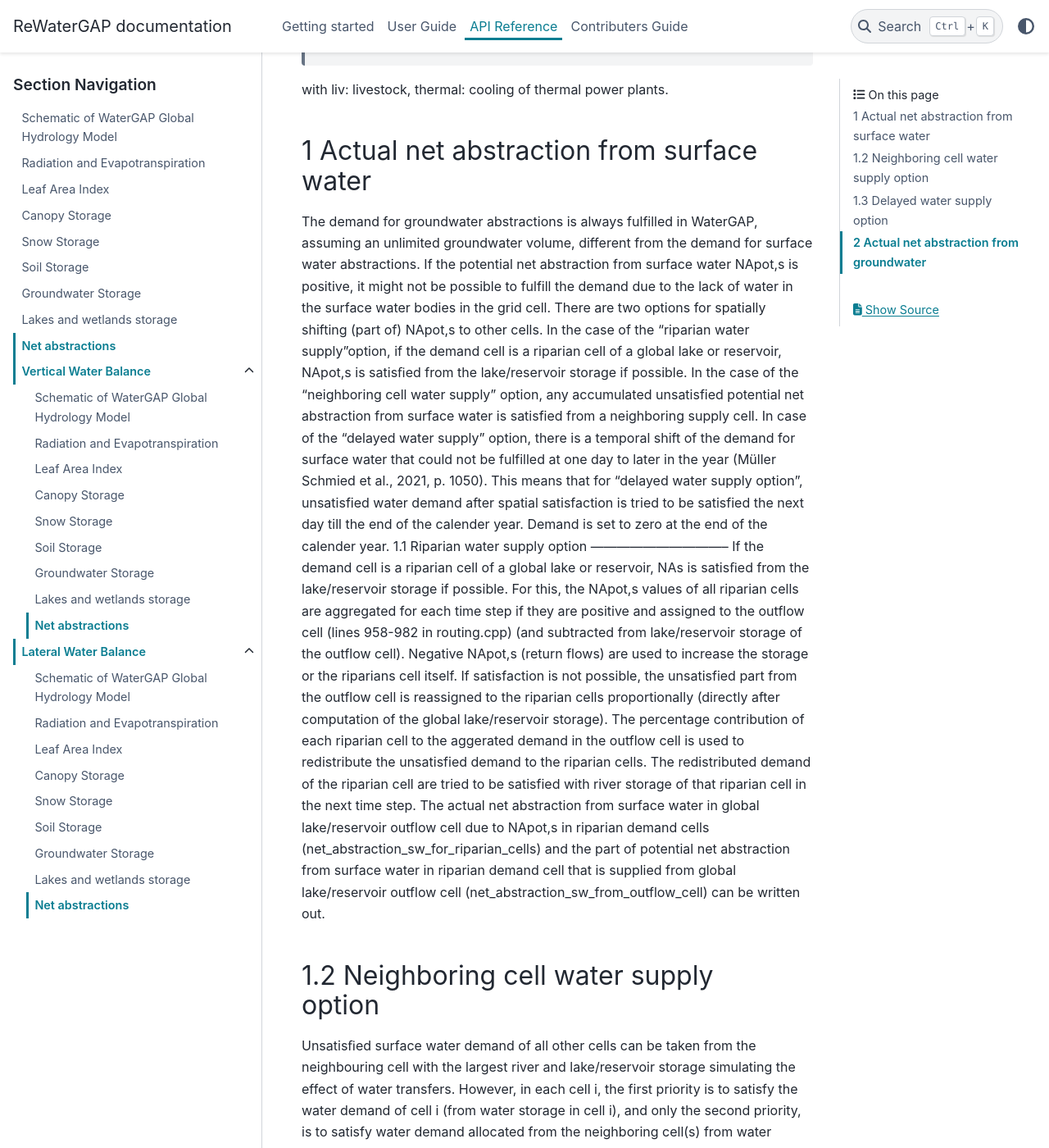
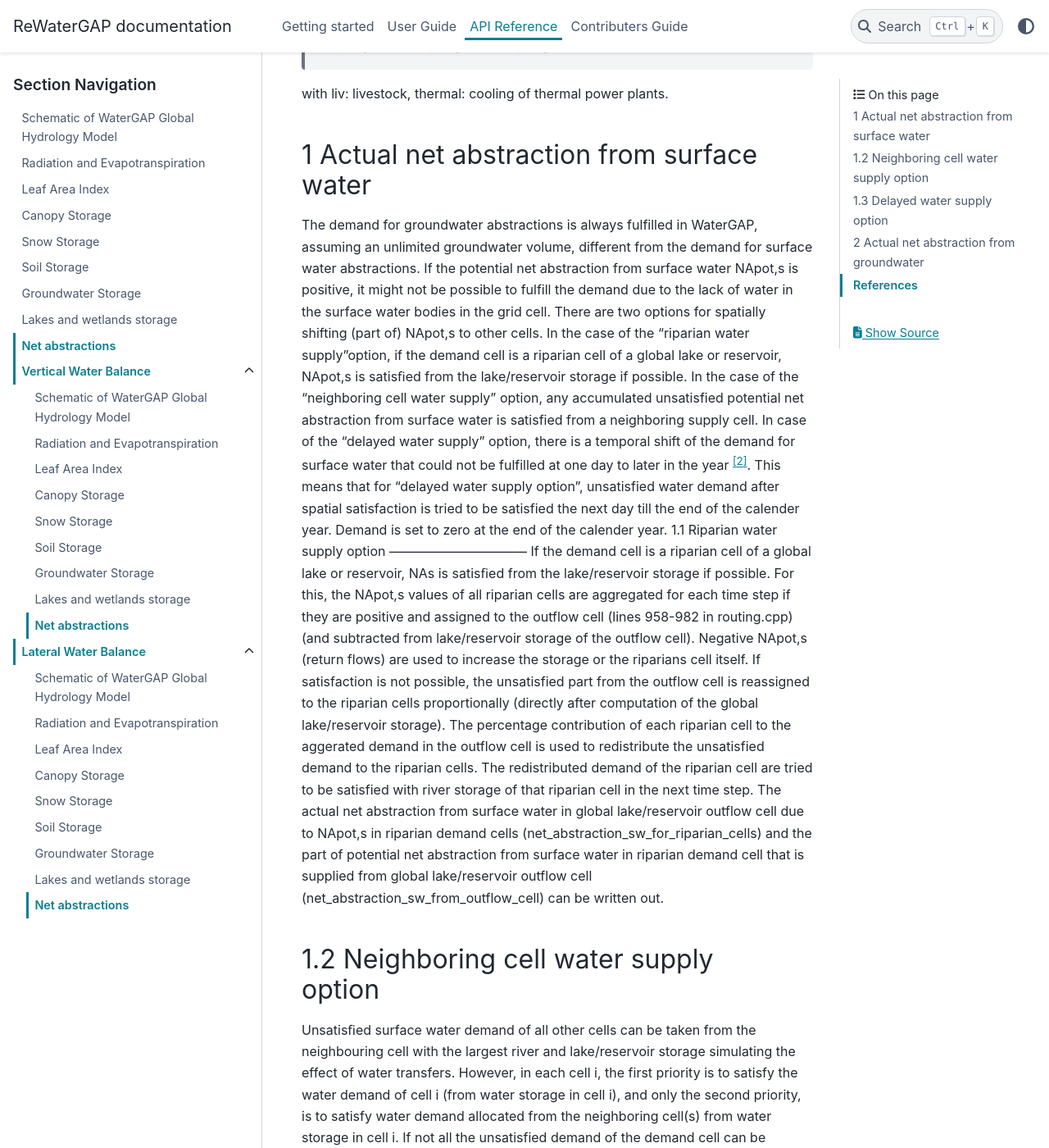
Before and after one commit to HydrologyFrankfurt/ReWaterGAP, a Sphinx documentation site: the page built from docs/api_docs/net_abstractions.rst, in a window 1280 px wide and 1400 px high, scrolled down 1503 px. Shown: the whole window at 82% size. Built offline with Sphinx 7.4.7 and the PyData theme 0.15.4, drawn with Linux system fonts in a browser that asks for light colours; some of the changed text lies outside the part shown.

Commit message:
Update net_abstractions.rst

```diff
--- a/docs/api_docs/net_abstractions.rst
+++ b/docs/api_docs/net_abstractions.rst
@@ -1,9 +1,9 @@
 Net abstractions
 ===============
 Computation of actual net abstractions from surface water and groundwater
-In WaterGAP, water use by five water use sectors is taken simulated, differentiating groundwater and surface water as water source and making assumption of the amount of return flows to either surface water or groundwater. Different from other hydrological models, the impact of human water use on water storages and flows is computed by taking out  net abstractions from either the groundwater (groundwater use) or the surface water bodies lakes/reservoirs and rivers (priority 1: global lakes/reservoirs, priority 2: river, priority 3: local lakes and reservoirs) (surface water use). Net abstractions are the difference between water abstractions from the storage compartment (groundwater or surface water) and the return flows to the storage compartment (Döll et al., 2012). Thus, the impact of irrigation on soil water storage is neglected in WaterGAP. Net abstractions can be positive or negative; the latter occurs if return flows to a storage compartment exceed abstractions from the compartment. Potential net abstraction from groundwater NApot,g and potential net abstraction from surface water NApot,s, which do not take into account water availability, are computed in GWSWUSE and are input to WGHM. The sum of NApot,g and NApot,s equals the potential consumptive water use, i.e. the part of the abstracted water that is evapotranspirated during use.
+In WaterGAP, water use by five water use sectors is taken simulated, differentiating groundwater and surface water as water source and making assumption of the amount of return flows to either surface water or groundwater. Different from other hydrological models, the impact of human water use on water storages and flows is computed by taking out  net abstractions from either the groundwater (groundwater use) or the surface water bodies lakes/reservoirs and rivers (priority 1: global lakes/reservoirs, priority 2: river, priority 3: local lakes and reservoirs) (surface water use). Net abstractions are the difference between water abstractions from the storage compartment (groundwater or surface water) and the return flows to the storage compartment [1]_. Thus, the impact of irrigation on soil water storage is neglected in WaterGAP. Net abstractions can be positive or negative; the latter occurs if return flows to a storage compartment exceed abstractions from the compartment. Potential net abstraction from groundwater NApot,g and potential net abstraction from surface water NApot,s, which do not take into account water availability, are computed in GWSWUSE and are input to WGHM. The sum of NApot,g and NApot,s equals the potential consumptive water use, i.e. the part of the abstracted water that is evapotranspirated during use.
 1 Computation of potential net abstractions from surface water and groundwater
-Only the irrigation, domestic and manufacturing water use sectors are assumed to use groundwater as their source of water in addition to surface water. A fraction frgi of the total return flows from irrigation (using either surface water or groundwater) recharges groundwater, while the rest directly flows to surface water bodies. The return flows of all other four water sectors are assumed to directly reach the surface water (Döll et al., 2012). Implementing these assumptions, the module GWSWUSE computes
+Only the irrigation, domestic and manufacturing water use sectors are assumed to use groundwater as their source of water in addition to surface water. A fraction frgi of the total return flows from irrigation (using either surface water or groundwater) recharges groundwater, while the rest directly flows to surface water bodies. The return flows of all other four water sectors are assumed to directly reach the surface water [1]_. Implementing these assumptions, the module GWSWUSE computes
 
 :math:`NA_{pot,g} = [WA_{pot,g,irri} + WA_{pot,g,dom} + WA_{pot,g,man}] - [frgi*(WA_{pot,g,irri} -CU_{pot,g,irri} + WA_{pot,s,irri} - CU{pot,s,irri})]`	 (1)
 
@@ -24,7 +24,7 @@
 
 1 Actual net abstraction from surface water
 -------------------------------------------
-The demand for groundwater abstractions is always fulfilled in WaterGAP, assuming an unlimited groundwater volume, different from the demand for surface water abstractions. If the potential net abstraction from surface water NApot,s is positive, it might not be possible to fulfill the demand due to the lack of water in the surface water bodies in the grid cell. There are two options for spatially shifting (part of) NApot,s to other cells. In the case of the “riparian water supply”option, if the demand cell is a riparian cell of a global lake or reservoir, NApot,s is satisﬁed from the lake/reservoir storage if possible. In the case of the “neighboring cell water supply” option, any accumulated unsatisfied potential net abstraction from surface water is satisfied from a neighboring supply cell. In case of the “delayed water supply” option, there is a temporal shift of the demand for surface water that could not be fulfilled at one day to later in the year (Müller Schmied et al., 2021, p. 1050). This means that for “delayed water supply option”, unsatisfied water demand after spatial satisfaction is tried to be satisfied the next day till the end of the calender year. Demand is set to zero at the end of the calender year.
+The demand for groundwater abstractions is always fulfilled in WaterGAP, assuming an unlimited groundwater volume, different from the demand for surface water abstractions. If the potential net abstraction from surface water NApot,s is positive, it might not be possible to fulfill the demand due to the lack of water in the surface water bodies in the grid cell. There are two options for spatially shifting (part of) NApot,s to other cells. In the case of the “riparian water supply”option, if the demand cell is a riparian cell of a global lake or reservoir, NApot,s is satisﬁed from the lake/reservoir storage if possible. In the case of the “neighboring cell water supply” option, any accumulated unsatisfied potential net abstraction from surface water is satisfied from a neighboring supply cell. In case of the “delayed water supply” option, there is a temporal shift of the demand for surface water that could not be fulfilled at one day to later in the year [2]_. This means that for “delayed water supply option”, unsatisfied water demand after spatial satisfaction is tried to be satisfied the next day till the end of the calender year. Demand is set to zero at the end of the calender year.
 1.1	Riparian water supply option
 --------------------------------
 If the demand cell is a riparian cell of a global lake or reservoir, NAs is satisﬁed from the lake/reservoir storage if possible. For this, the NApot,s values of all riparian cells are aggregated for each time step if they are positive and assigned to the outflow cell (lines 958-982 in routing.cpp) (and subtracted from lake/reservoir storage of the outflow cell).  Negative NApot,s  (return flows) are used to increase the storage or the riparians cell itself.
@@ -47,7 +47,7 @@
 
 2 Actual net abstraction from groundwater
 -----------------------------------------
-In the computation of NApot,g in GWSWUSE, it is assumed that the total demand for irrigation by surface water can be fulfilled by the water available in surface water bodies including the river. As net abstractions from groundwater are a function of the return flows of irrigation with surface water (return flows of all other sectors are assumed to only flow to surface water bodies, Döll et al. 2012), the potential net abstraction from groundwater NApot,g needs to be adapted if, for each cell and time step, the actual net abstraction from surface water for irrigation is smaller than what was assumed when computing NApot,s of a day (i.e., not all demand for net abstractions from surface water can be fulfilled even after spatial redistribution) or if, due to the delayed water use option, more surface water is abstracted for irrigation than demanded on this day (so whenever net abstraction from surface water on a specific day differs from the potential one computed in GWSWUSE). It is assumed in WGHM that irrigation water abstraction is reduced as a priority, and fulfilled only after non-irrigation demands are fulfilled. Actual net abstraction from groundwater NAg is computed in each time step based on NApot,g(t) and UnNApot,s(t-1), using the equations to compute NApot,g and NApot,s as described in Döll et al. (2012).
+In the computation of NApot,g in GWSWUSE, it is assumed that the total demand for irrigation by surface water can be fulfilled by the water available in surface water bodies including the river. As net abstractions from groundwater are a function of the return flows of irrigation with surface water (return flows of all other sectors are assumed to only flow to surface water bodies [1]_, the potential net abstraction from groundwater NApot,g needs to be adapted if, for each cell and time step, the actual net abstraction from surface water for irrigation is smaller than what was assumed when computing NApot,s of a day (i.e., not all demand for net abstractions from surface water can be fulfilled even after spatial redistribution) or if, due to the delayed water use option, more surface water is abstracted for irrigation than demanded on this day (so whenever net abstraction from surface water on a specific day differs from the potential one computed in GWSWUSE). It is assumed in WGHM that irrigation water abstraction is reduced as a priority, and fulfilled only after non-irrigation demands are fulfilled. Actual net abstraction from groundwater NAg is computed in each time step based on NApot,g(t) and UnNApot,s(t-1), using the equations to compute NApot,g and NApot,s as described in Döll et al. (2012)[1]_.
 
 
 UnNApot,s(t-1) is positive and WApot,s,irri(t) >0
@@ -88,3 +88,8 @@
 
 UnNApot,s(t-1) is negative and WApot,s,irri(t) = 0
 See  case (UnNApot,s(t-1) is positive and WApot,s,irri(t) = 0)
+
+References
+----------
+.. [1] Döll et al., 2012
+.. [2] Müller Schmied, H., Cáceres, D., Eisner, S., Flörke, M., Herbert, C., Niemann, C., Peiris, T. A., Popat, E., Portmann, F. T., Reinecke, R., Schumacher, M., Shadkam, S., Telteu, C.E., Trautmann, T., & Döll, P. (2021). The global water resources and use model WaterGAP v2.2d: model description and evaluation. Geoscientific Model Development, 14(2), 1037–1079. https://doi.org/10.5194/gmd-14-1037-2021, p. 1050
```
